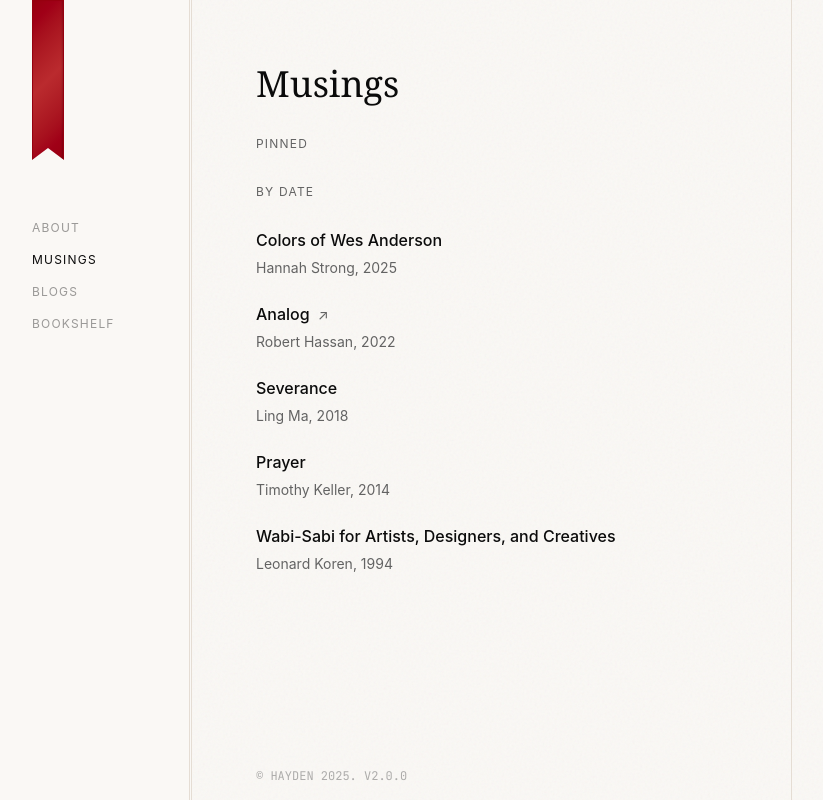
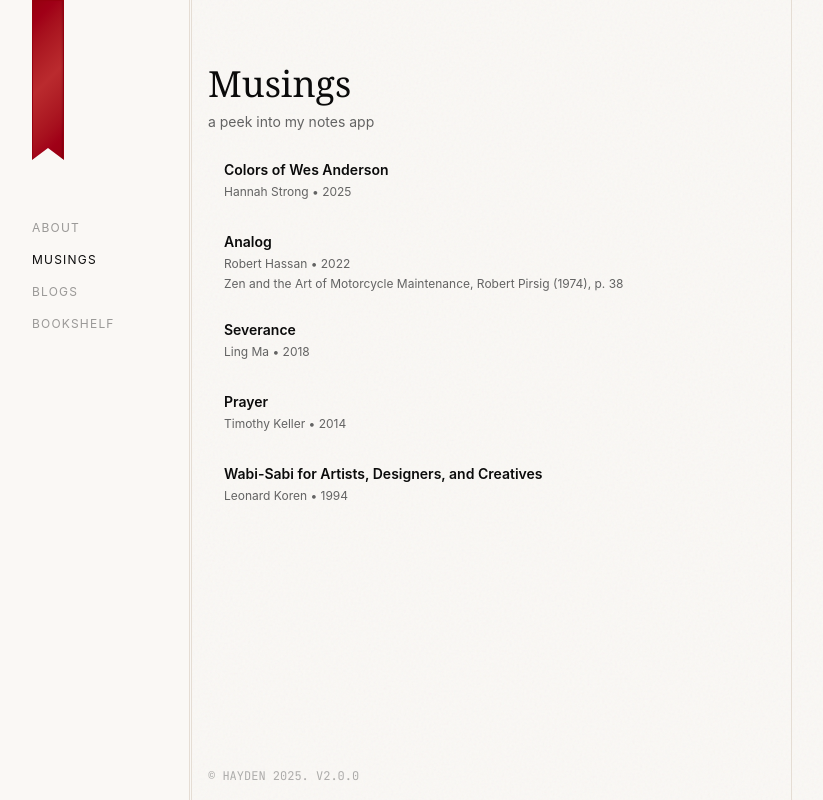
Before and after one commit to haydenso/personal, a Next.js app: page / in a window 1280 px wide. Both pictures are taken after a click on the button "MUSINGS". Shown: the whole page, without its empty margins (0-823 px from the left). Built offline with nearby package versions, Linux system fonts and the light colour scheme; a web font is replaced by a local one.

Commit message:
notes app musings v1

```diff
--- a/components/musing-reader.tsx
+++ b/components/musing-reader.tsx
@@ -9,18 +9,28 @@ export function MusingReader({ slug }: MusingReaderProps) {
   if (!musing) return null
 
   return (
-    <article className="prose prose-neutral dark:prose-invert max-w-none">
-      {musing.lastUpdated && (
-        <p className="font-mono text-xs text-muted-foreground uppercase tracking-widest mb-2">
-          Last updated {musing.lastUpdated}
-        </p>
-      )}
-      <div className="mb-8">
-        <h1 className="text-4xl font-serif mb-2">{musing.title}</h1>
-        <p className="text-muted-foreground">{musing.author}</p>
-        <p className="text-sm text-muted-foreground mt-1">{musing.date}</p>
+    <div className="flex-1 flex flex-col min-h-0">
+      {/* Toolbar */}
+      <div className="bg-[#f9f9f9] h-11 flex items-center justify-between px-4 border-b border-[#e5e5e5] text-sm text-[#666]">
+        <div className="flex items-center gap-4">
+          <span>Aa</span>
+          <span>☰</span>
+        </div>
       </div>
-      <div dangerouslySetInnerHTML={{ __html: musing.content }} />
-    </article>
+
+      {/* Content */}
+      <div className="flex-1 px-12 py-8 overflow-y-auto bg-white min-h-0">
+        <article className="max-w-none">
+          <div className="note-time text-sm text-[#888] mb-8">
+            {musing.date}
+            {musing.lastUpdated && ` • Last updated ${musing.lastUpdated}`}
+          </div>
+          <div
+            className="note-body text-sm leading-relaxed text-[#333] prose prose-neutral dark:prose-invert max-w-none"
+            dangerouslySetInnerHTML={{ __html: musing.content }}
+          />
+        </article>
+      </div>
+    </div>
   )
 }
--- a/components/musings-list.tsx
+++ b/components/musings-list.tsx
@@ -12,6 +12,13 @@ interface MusingsListProps {
 }
 
 export function MusingsList({ selectedMusing, onSelectMusing, width, isDragging, onMouseDown }: MusingsListProps) {
+  // Sort musings: pinned first, then by date descending
+  const sortedMusings = [...musings].sort((a, b) => {
+    if (a.pinned && !b.pinned) return -1
+    if (!a.pinned && b.pinned) return 1
+    return new Date(b.date).getTime() - new Date(a.date).getTime()
+  })
+
   return (
     <div
       style={{ width: `${width}px` }}
@@ -20,86 +27,54 @@ export function MusingsList({ selectedMusing, onSelectMusing, width, isDragging,
         selectedMusing && "max-md:hidden",
       )}
     >
-      <div className="px-8 md:px-16 pt-28 md:pt-16 pb-0 max-w-3xl flex flex-col justify-between min-h-full">
-        <div>
-          <h1 className="text-4xl font-serif mb-8">Musings</h1>
+      <div className="px-4 pt-28 md:pt-16 pb-0 flex flex-col min-h-full">
+        <div className="mb-4">
+          <h1 className="text-4xl font-serif mb-2">Musings</h1>
+          <p className="text-muted-foreground text-sm">a peek into my notes app</p>
+        </div>
 
-          <div className="space-y-8">
-          <div>
-            <h2 className=" text-xs uppercase tracking-widest text-muted-foreground mb-4">Pinned</h2>
-            <ol className="space-y-0">
-              {musings
-                .filter((musing) => musing.pinned)
-                .map((musing, index, filteredMusings) => (
-                  <li key={musing.slug} className="text-foreground">
-                    <div className="inline-block align-top" style={{ width: "calc(100% - 1.5em)" }}>
+        <div className="flex-1">
+          {sortedMusings.map((musing) => {
+            const isSelected = selectedMusing === musing.slug
+            // Create a simple preview from content (strip HTML and truncate)
+            const preview = musing.content
+              .replace(/<[^>]*>/g, '') // Remove HTML tags
+              .replace(/\s+/g, ' ') // Normalize whitespace
+              .trim()
+              .substring(0, 100) + (musing.content.length > 100 ? '...' : '')
+
+            return (
               <button
-                        onClick={() => {
-                          if (musing.hasNotes) {
-                            onSelectMusing(musing.slug)
-                          }
-                        }}
-                        disabled={!musing.hasNotes}
+                key={musing.slug}
+                onClick={() => onSelectMusing(musing.slug)}
                 className={cn(
-                          "w-full text-left space-y-1.5 py-3 transition-colors group",
-                          musing.hasNotes && "cursor-pointer",
-                          !musing.hasNotes && "cursor-default",
+                  "w-full text-left p-3 mb-1 rounded-lg transition-colors border-l-4",
+                  isSelected
+                    ? "bg-[#ffd52e] border-[#ffd52e]"
+                    : "bg-transparent border-transparent hover:bg-orange-100"
                 )}
               >
-                        <div className="flex items-baseline gap-2">
-                          <div className="text-base font-medium text-foreground">{musing.title}</div>
-                          {musing.hasNotes && (
-                            <span className="text-muted-foreground text-sm transition-transform duration-200 ease-[cubic-bezier(0.34,1.56,0.64,1)] group-hover:translate-x-0.5 group-hover:-translate-y-0.5">↗</span>
+                <div className="flex flex-col">
+                  <div className="flex items-center justify-between mb-1">
+                    <h3 className={cn(
+                      "text-sm font-semibold truncate",
+                      isSelected ? "text-foreground" : "text-foreground"
+                    )}>
+                      {musing.title}
+                    </h3>
+                  </div>
+                  <p className="text-xs text-muted-foreground mb-1">
+                    {musing.author} • {musing.date}
+                  </p>
+                  {preview && (
+                    <p className="text-xs text-muted-foreground line-clamp-2">
+                      {preview}
+                    </p>
                   )}
                 </div>
-                        <div className="text-sm text-muted-foreground">
-                          {musing.author}, {musing.date}
-                        </div>
               </button>
-                    </div>
-                  </li>
-                ))}
-            </ol>
-          </div>
-
-          <div>
-            <h2 className=" text-xs uppercase tracking-widest text-muted-foreground mb-4">By date</h2>
-            <ol className="space-y-0">
-              {musings
-                .filter((musing) => !musing.pinned)
-                .sort((a, b) => new Date(b.date).getTime() - new Date(a.date).getTime())
-                .map((musing, index, filteredMusings) => (
-                  <li key={musing.slug} className="text-foreground">
-                    <div className="inline-block align-top">
-                      <button
-                        onClick={() => {
-                          if (musing.hasNotes) {
-                            onSelectMusing(musing.slug)
-                          }
-                        }}
-                        disabled={!musing.hasNotes}
-                        className={cn(
-                          "w-full text-left space-y-1.5 py-3 transition-colors group",
-                          musing.hasNotes && "cursor-pointer",
-                          !musing.hasNotes && "cursor-default",
-                        )}
-                      >
-                        <div className="flex items-baseline gap-2">
-                          <div className={cn("text-base font-medium text-foreground", musing.hasNotes && "group-hover:underline")}>{musing.title}</div>
-                          {musing.hasNotes && (
-                            <span className="text-muted-foreground text-sm transition-transform duration-200 ease-[cubic-bezier(0.34,1.56,0.64,1)] group-hover:translate-x-0.5 group-hover:-translate-y-0.5">↗</span>
-                          )}
-                        </div>
-                        <div className="text-sm text-muted-foreground">
-                          {musing.author}, {musing.date}
-                        </div>
-                      </button>
-                    </div>
-                  </li>
-                ))}
-            </ol>
-          </div>
-        </div>
+            )
+          })}
         </div>
 
         <Footer />
```
Lines whose indentation alone changed are shown as unchanged.
